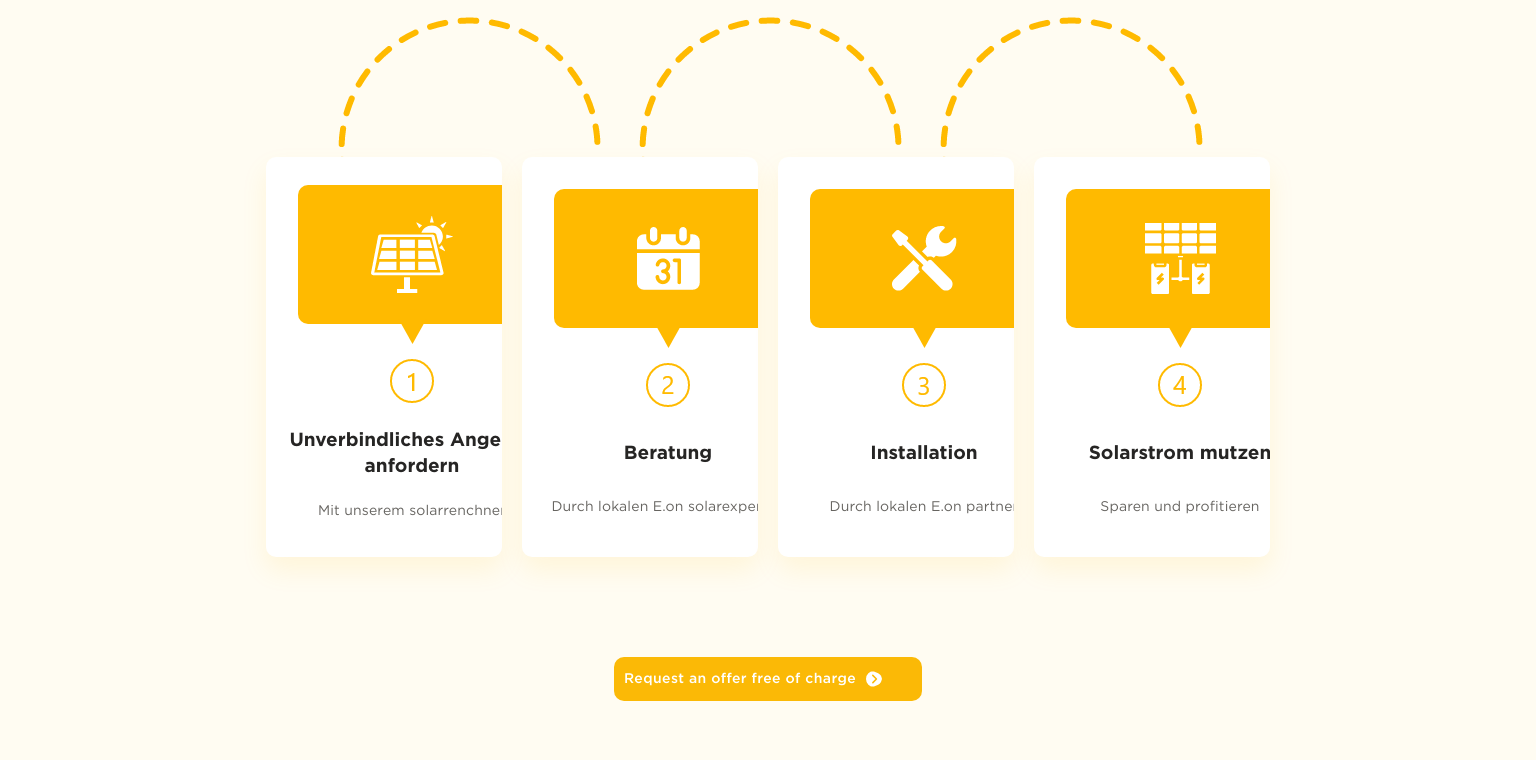
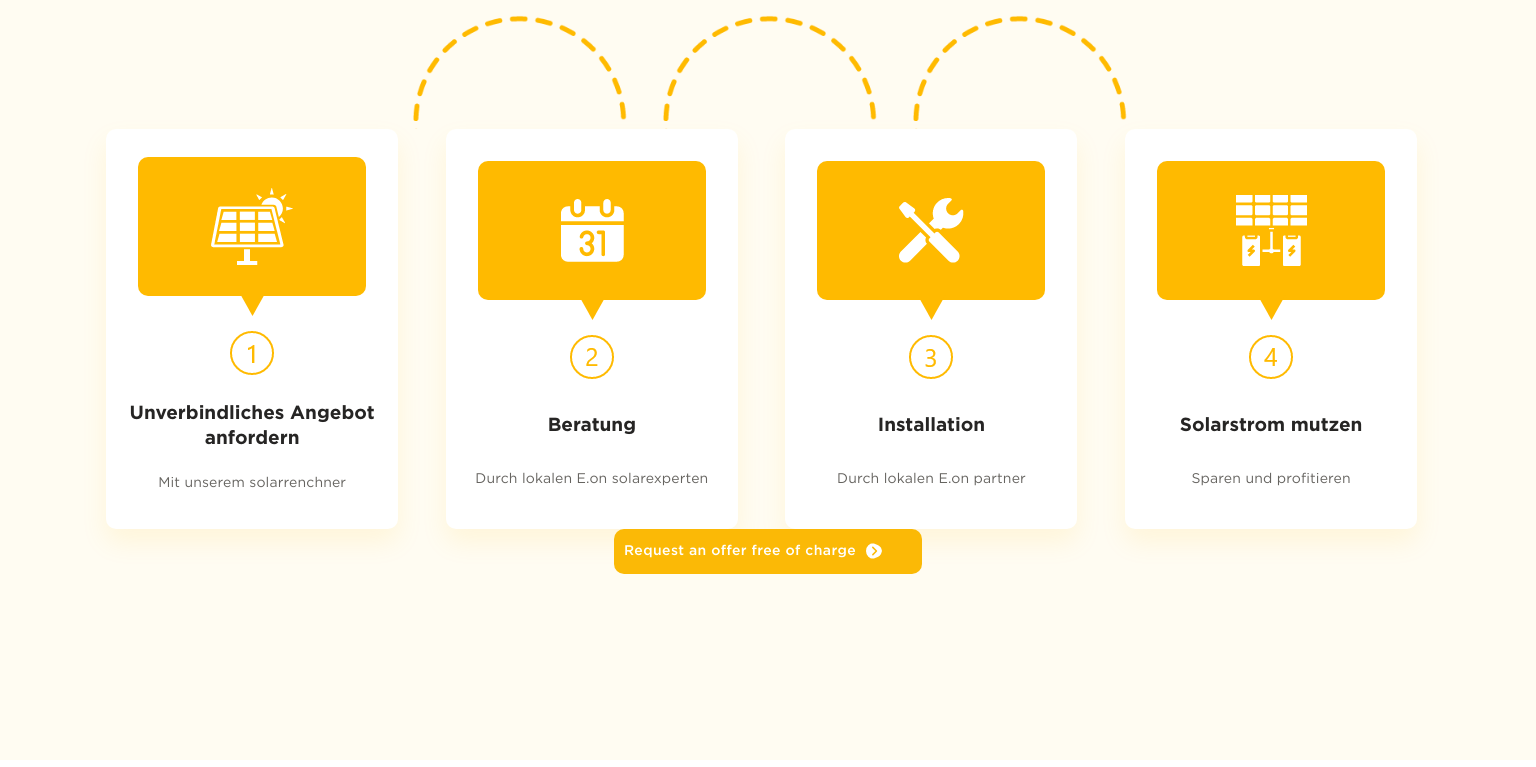
Before and after one commit to Nayeemr45/solar, a React (Create React App) app: page / in a window 1536 px wide. Shown: the part 2400-3167 px from the top of the page. Built offline with nearby package versions, Linux system fonts and the light colour scheme.

Commit message:
Update Section_4.css

```diff
--- a/src/Assets/Css/Section_4.css
+++ b/src/Assets/Css/Section_4.css
@@ -236,6 +236,34 @@
       max-height: 400px;
     }
   }
+  @media (min-width: 1441px) and (max-width: 2561px) {
+
+    .sectoin-4-img{
+      width: 220px !important;
+    }
+    .sectoin-4-grid-3 {
+      display: grid !important;
+      grid-template-columns: 0.25fr 1fr 1fr 1fr 1fr 0.25fr;
+      grid-column-gap: 15px !important;
+
+    }
+    .sectoin-4-grid-5{
+      max-width: min-content !important;
+      max-height: 400px;
+    }
+    .sectoin-4-grid-6{
+      max-width: min-content !important;
+      max-height: 400px;
+    }
+    .sectoin-4-grid-7{
+      max-width: min-content !important;
+      max-height: 400px;
+    }
+    .sectoin-4-grid-8{
+      max-width: min-content !important;
+      max-height: 400px;
+    }
+  }
   @media (max-width: 769px) {
     .sectoin-4-img{
       width: 250px !important;
```
